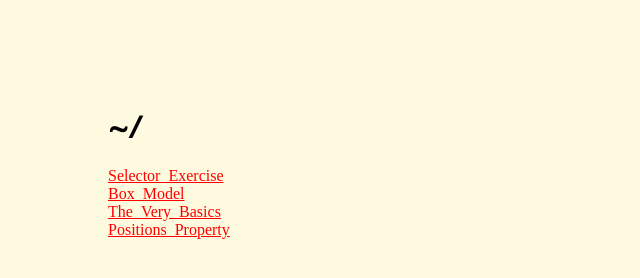
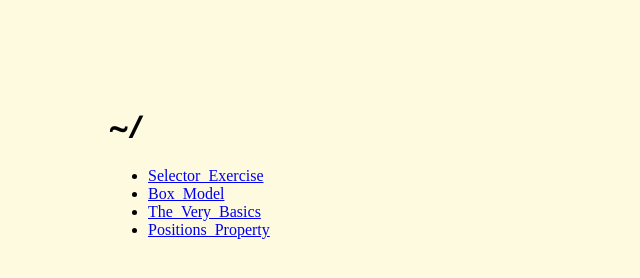
Before and after one commit to jeffrymahbuubi/demo-css, a plain HTML site: page index.html in a window 1280 px wide. Shown: the whole page, without its empty margins (0-640 px from the left). Drawn offline with Linux system fonts and the light colour scheme.

Commit message:
feat: edit HTML homepage

```diff
--- a/index.html
+++ b/index.html
@@ -23,20 +23,13 @@
       <h1>~/</h1>
     </div>
 
-    <section class="one">
-      <div><a href="selector_exercise/">Selector_Exercise</a></div>
-    </section>
-
-    <section class="two">
-      <div><a href="box_model/">Box_Model</a></div>
-    </section>
-
-    <section class="three">
-      <div><a href="the_very_basics/">The_Very_Basics</a></div>
-    </section>
-
-    <section class="fourth">
-      <div><a href="position_property/">Positions_Property</a></div>
-    </section>
+    <ul>
+      <li><a href="selector_exercise/" class="one">Selector_Exercise</a></li>
+      <li><a href="box_model/" class="two">Box_Model</a></li>
+      <li><a href="the_very_basics/" class="three">The_Very_Basics</a></li>
+      <li>
+        <a href="position_property/" class="fourth">Positions_Property</a>
+      </li>
+    </ul>
   </body>
 </html>
--- a/the_very_basics/index.css
+++ b/the_very_basics/index.css
@@ -7,8 +7,7 @@ button {
     background-color: #DAF0EE;
 }
 
-h1,
-h2 {
+h1, h2 {
     color: #3B413C
 }
 
```
